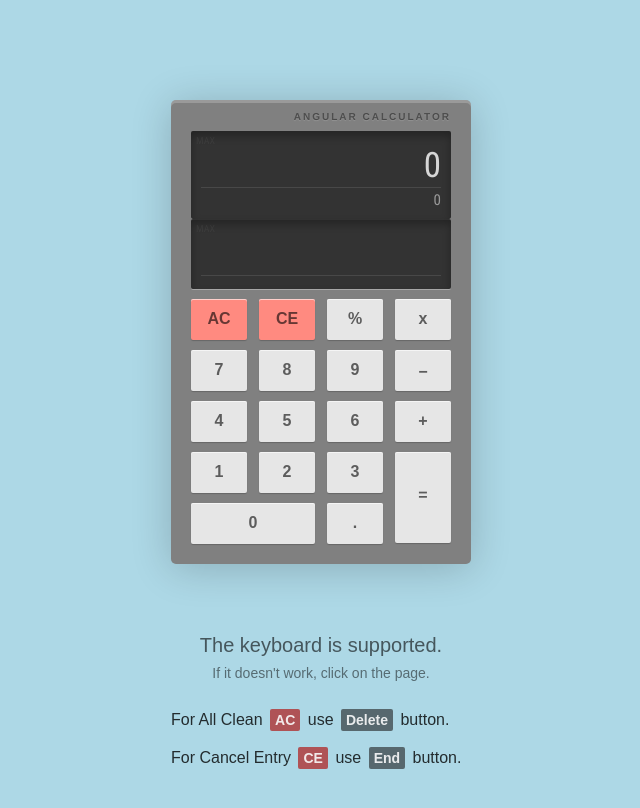
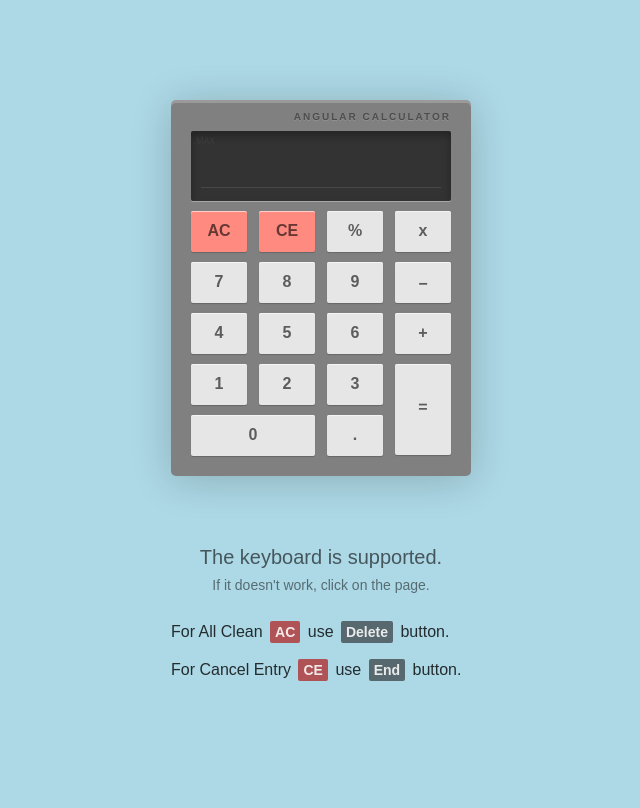
Before and after one commit to rondelhallare/Angular-Calcu, an Angular app in the folder calculator-app/: page / in a window 1280 px wide. Shown: the top 808 px of the page, without its empty margins (319-959 px from the left). Built offline with nearby package versions, Linux system fonts and the light colour scheme.

Commit message:
update components

```diff
--- a/calculator-app/src/app/body/body.component.html
+++ b/calculator-app/src/app/body/body.component.html
@@ -1,11 +1,4 @@
 <div class="container">
     <app-calculator></app-calculator>
-    <div class="tips">
-        <div class="title">The keyboard is supported.</div>
-        <div class="hint small">If it doesn't work, click on the page.</div>
-        <div class="hint">For All Clean <span class="hint-sel">AC</span> use <span class="hint-btn">Delete</span>
-            button.</div>
-        <div class="hint">For Cancel Entry <span class="hint-sel">CE</span> use <span class="hint-btn">End</span>
-            button.</div>
-    </div>
+    <app-display></app-display>
 </div>
--- a/calculator-app/src/app/calculator/calculator.component.html
+++ b/calculator-app/src/app/calculator/calculator.component.html
@@ -4,7 +4,6 @@
             Angular Calculator
         </div>
     </div>
-    <app-display></app-display>
     <div class="display">
         <div class="display-indicate" id="max">
             max
--- a/calculator-app/src/app/calculator/calculator.component.ts
+++ b/calculator-app/src/app/calculator/calculator.component.ts
@@ -89,7 +89,6 @@ export class CalculatorComponent implements OnInit {
 
   }
 
-
    clear(){
      this.mainText = '';
      this.subText = '';
--- a/calculator-app/src/app/display/display.component.html
+++ b/calculator-app/src/app/display/display.component.html
@@ -1,12 +1,8 @@
-<div class="display">
-    <div class="display-indicate">
-        max
-    </div>
-    <div class="display-main">
-        0
-    </div>
-
-    <div class="display-operations">
-        0
-    </div>
+<div class="tips">
+    <div class="title">The keyboard is supported.</div>
+    <div class="hint small">If it doesn't work, click on the page.</div>
+    <div class="hint">For All Clean <span class="hint-sel">AC</span> use <span class="hint-btn">Delete</span>
+        button.</div>
+    <div class="hint">For Cancel Entry <span class="hint-sel">CE</span> use <span class="hint-btn">End</span>
+        button.</div>
 </div>
```
